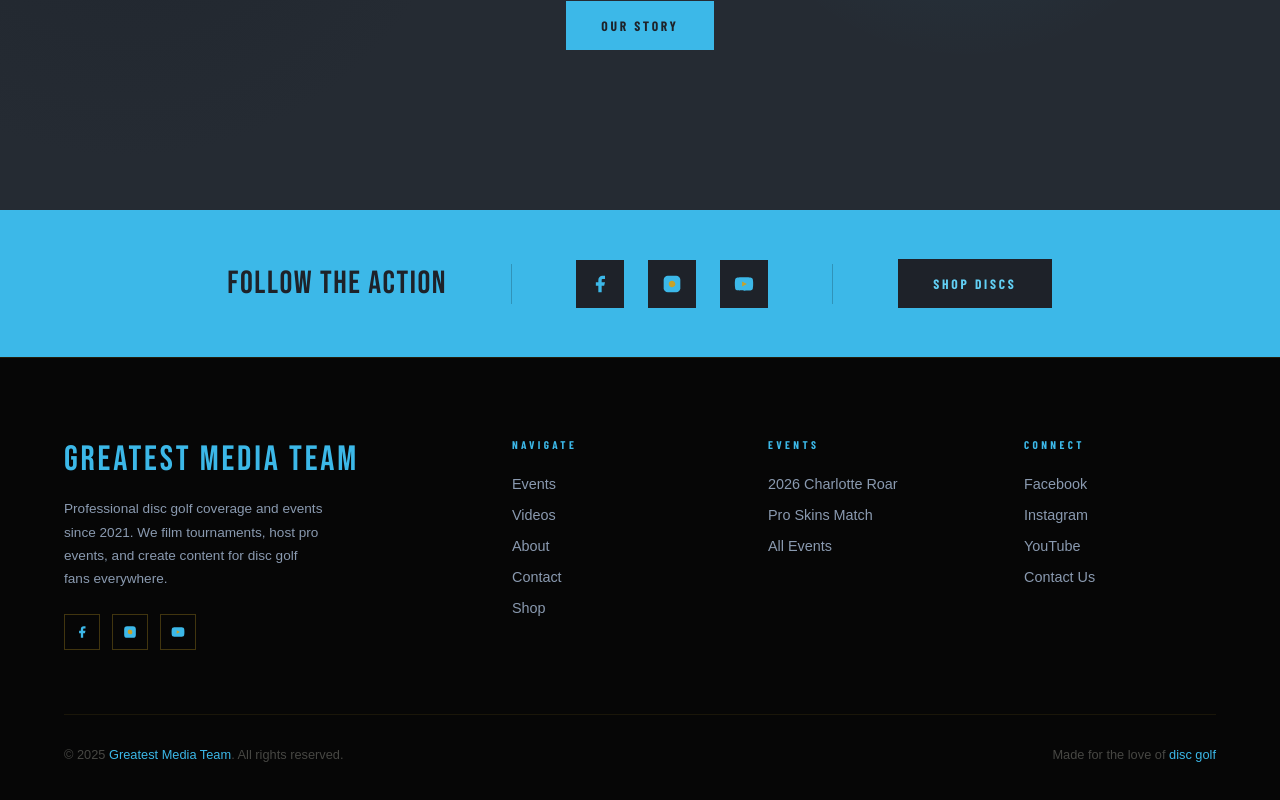
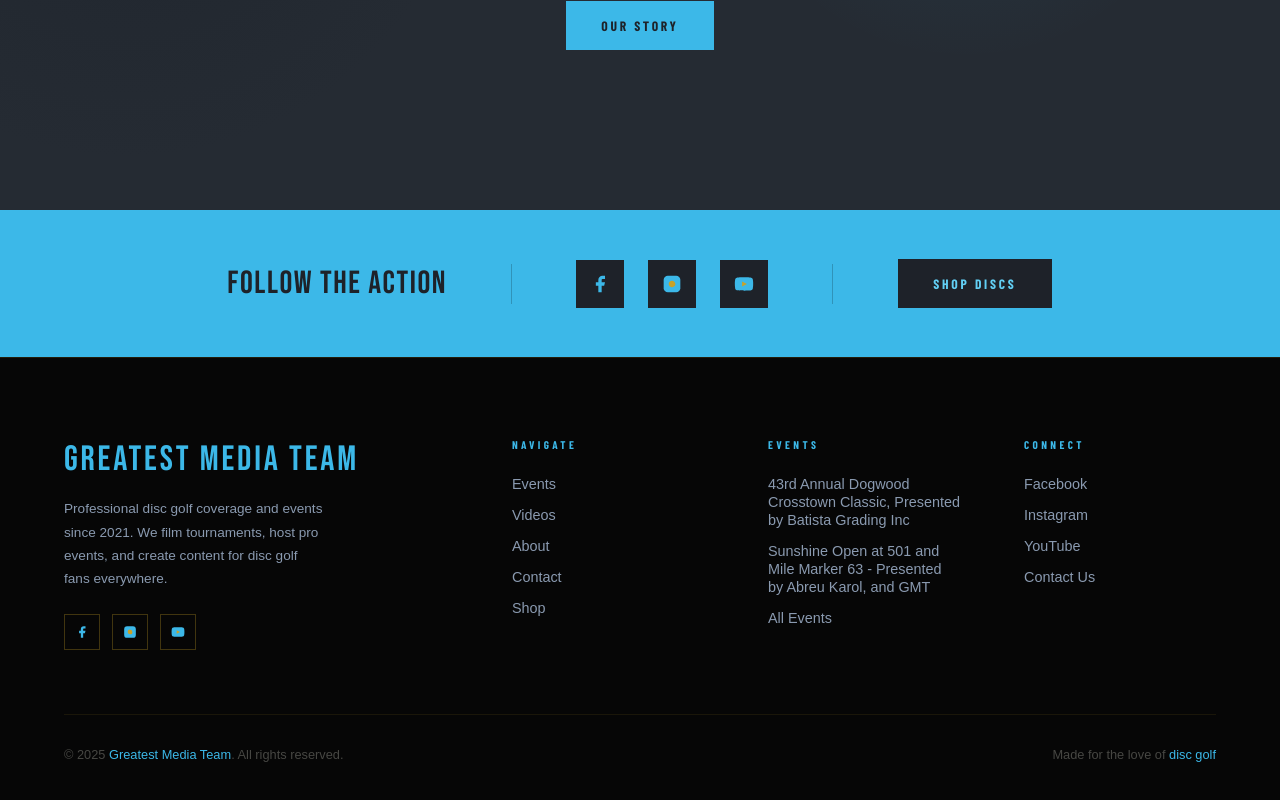
Before and after one commit to jvgiv/gmt, a Next.js app: page / in a window 1280 px wide. Shown: the part 4049-4849 px from the top of the page. Built offline with nearby package versions, Linux system fonts and the light colour scheme; a web font is replaced by a local one.

Commit message:
Footer updated with new links

```diff
--- a/src/app/page.js
+++ b/src/app/page.js
@@ -2,15 +2,13 @@
 import styles from "./page.module.css";
 import HomePage from "./(content)/home/page";
 import AboutBand from "./(content)/aboutband/page";
-import Services from "./(content)/services/page";
-import Header from "@/components/ui/Header";
+import Services from "./(content)/services/page"
 import EventsHome from "./(content)/eventshome/page";
 import Mission from "./(content)/mission/page";
 
 export default function Home() {
   return (
     <div>
-      {/* <Header /> */}
       <HomePage />
       <AboutBand />
       <Services />
--- a/src/components/ui/Footer.js
+++ b/src/components/ui/Footer.js
@@ -23,18 +23,18 @@
     <div>
       <div className="footer-col-title">Navigate</div>
       <ul className="footer-links">
-        <li><Link href="https://greatestmediateam.com/events/">Events</Link></li>
-        <li><Link href="https://greatestmediateam.com/videos/">Videos</Link></li>
-        <li><Link href="https://greatestmediateam.com/about/">About</Link></li>
-        <li><Link href="https://greatestmediateam.com/contact/">Contact</Link></li>
-        <li><Link href="https://greatestmediateam.com/shop/">Shop</Link></li>
+        <li><Link href="/events">Events</Link></li>
+        <li><Link href="/videos">Videos</Link></li>
+        <li><Link href="/about">About</Link></li>
+        <li><Link href="/contact">Contact</Link></li>
+        <li><Link href="/shop">Shop</Link></li>
       </ul>
     </div>
     <div>
       <div className="footer-col-title">Events</div>
       <ul className="footer-links">
-        <li><Link href="https://greatestmediateam.com/hosted/2026-charlotte-roar/">2026 Charlotte Roar</Link></li>
-        <li><Link href="https://greatestmediateam.com/hosted/charlotte-roar-gmt-pro-skins-match/">Pro Skins Match</Link></li>
+        <li><Link href="https://www.discgolfscene.com/tournament/43rd_Annual_Dogwood_Crosstown_Classic_Presented_by_Batista_Grading_Inc_2026">43rd Annual Dogwood Crosstown Classic, Presented by Batista Grading Inc</Link></li>
+        <li><Link href="https://www.discgolfscene.com/tournament/Sunshine_Open_at_501_and_Mile_Marker_63_Pros_Presented_by_Abreu_Karol_and_GMT_2026">Sunshine Open at 501 and Mile Marker 63 - Presented by Abreu Karol, and GMT</Link></li>
         <li><Link href="/events">All Events</Link></li>
       </ul>
     </div>
@@ -44,7 +44,7 @@
         <li><Link href="https://www.facebook.com/GreatestMediaTeam" target="_blank">Facebook</Link></li>
         <li><Link href="https://www.instagram.com/greatestmediateam/" target="_blank">Instagram</Link></li>
         <li><Link href="https://www.youtube.com/@GreatestMediaTeam" target="_blank">YouTube</Link></li>
-        <li><Link href="https://greatestmediateam.com/contact/">Contact Us</Link></li>
+        <li><Link href="/contact/">Contact Us</Link></li>
       </ul>
     </div>
   </div>
```
